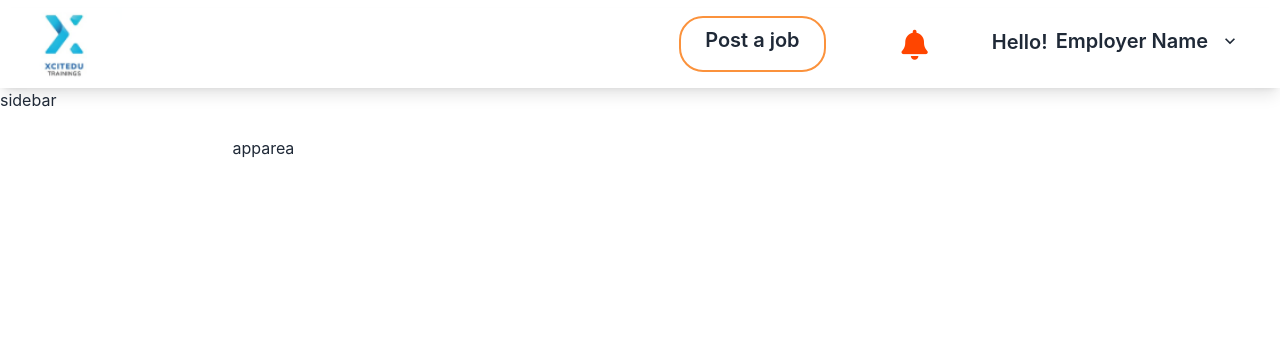
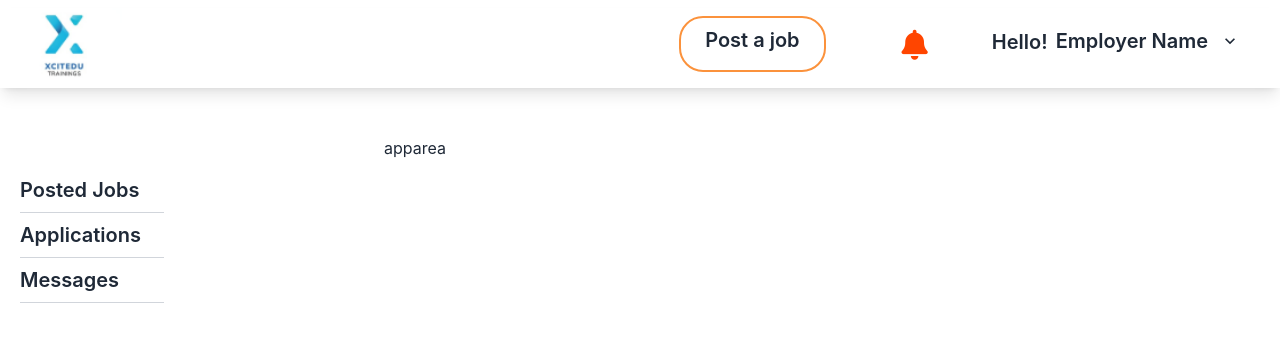
Before and after one commit to Internships-xcitedu/internships, a React (Create React App) app: page /viewApplication in a window 1280 px wide. Shown: the top 342 px of the page. Built offline with nearby package versions, Linux system fonts and the light colour scheme.

Commit message:
sidebar implemented

```diff
--- a/src/Components/ViewApplication/ViewApplication.js
+++ b/src/Components/ViewApplication/ViewApplication.js
@@ -78,7 +78,7 @@ desktopMd:mt-4 "
             </div>
             <div className='flex '>
                 <div>
-                    sidebar
+                    <Sidebar></Sidebar>
                 </div>
                 <div className='p-12 ml-32'>
                     apparea
```
